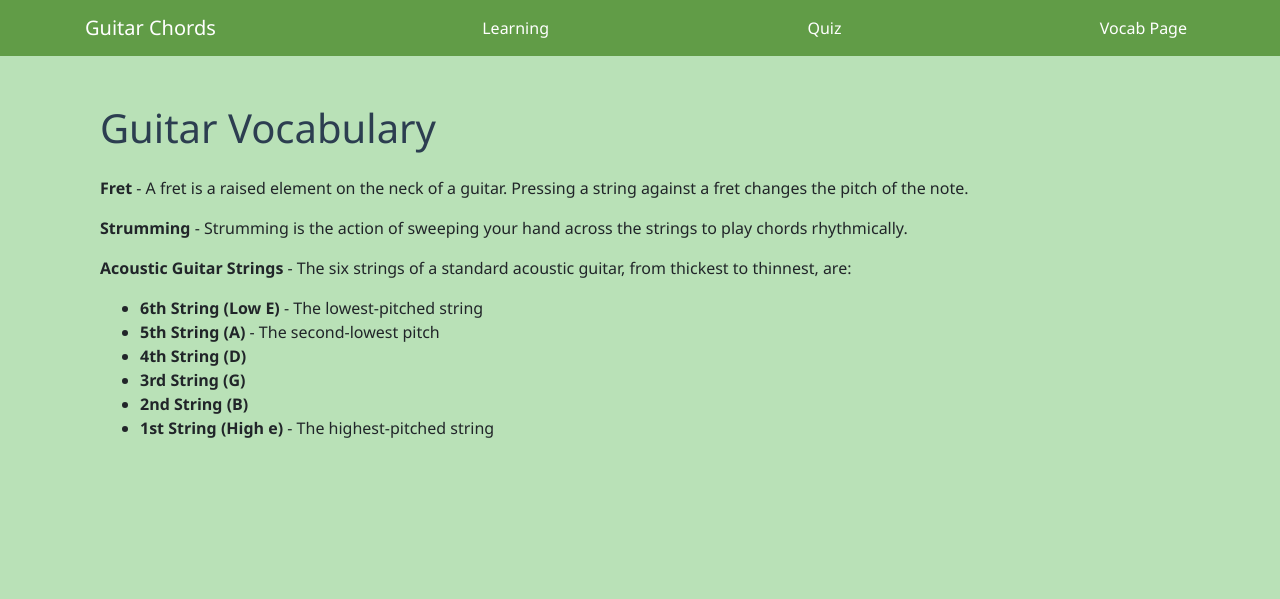
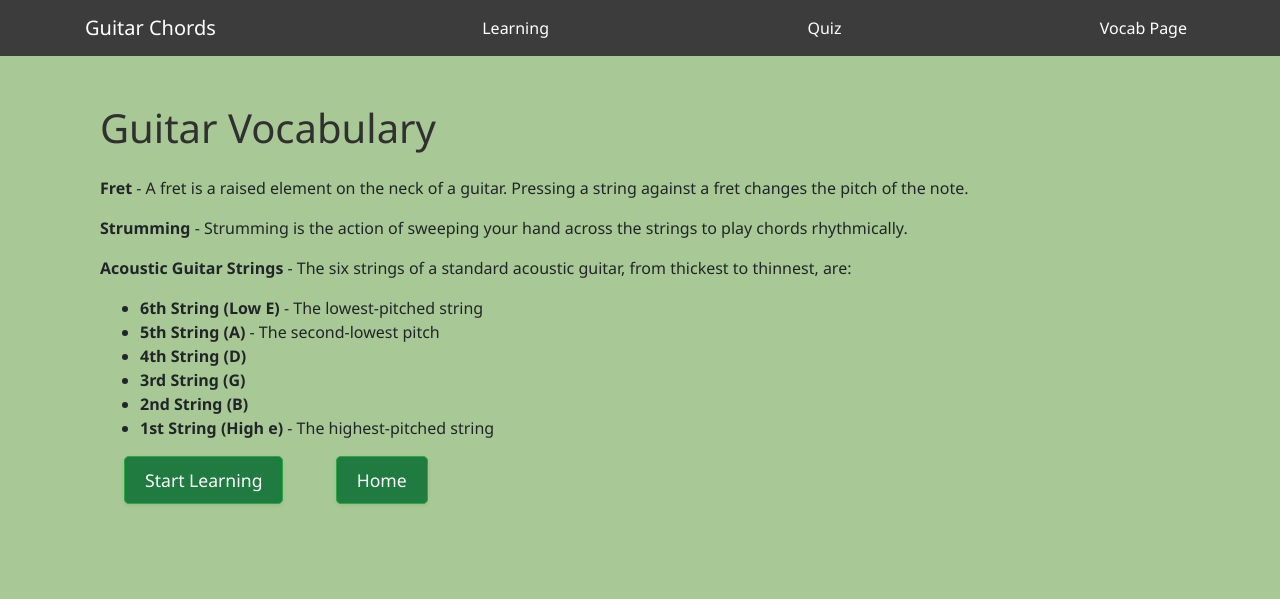
Before and after one commit to evageoo/GuitarChords, a Flask app: page /vocab in a window 1280 px wide. Shown: the top 599 px of the page. Run offline with Flask 3, Linux system fonts and the light colour scheme; some libraries are stand-ins or nearby versions.

Commit message:
Vocab button + color change

```diff
--- a/static/main.css
+++ b/static/main.css
@@ -1,6 +1,6 @@
 body {
   font-family: 'Segoe UI', Tahoma, Geneva, Verdana, sans-serif;
-  background-color: #b9e1b7;
+  background-color: #a6c893f9;
 }
 
 .title-font {
@@ -8,17 +8,17 @@ body {
 }
 
 h1, h2 {
-  color: #2c3e50;
+  color: rgb(48, 48, 48);
 }
 
 button, .btn {
   font-size: 1.1rem;
   padding: 10px 20px;
-  background-color: #1c8a43;
+  background-color: #1f7b3f;
 }
 
 .custom-navbar {
-  background-color: rgb(97, 156, 71) !important;
+  background-color: rgb(60, 60, 60) !important;
 }
 
 .custom-navbar .navbar-brand,
--- a/templates/vocab.html
+++ b/templates/vocab.html
@@ -24,5 +24,15 @@
             <li><strong>1st String (High e)</strong> - The highest-pitched string</li>
         </ul>
     </div>
+
+    <a
+      href="{{ url_for('learn', lesson_id=1) }}"
+      class="btn btn-success btn-lg shadow-sm mb-5 mx-4"
+    >
+      Start Learning
+    </a>
+    <a class="btn btn-success btn-lg shadow-sm mb-5 mx-4" href="/">
+        Home
+    </a>
 </div>
 {% endblock %}
```
Also changed, not shown: templates/homepage.html (+7 -1 lines).
